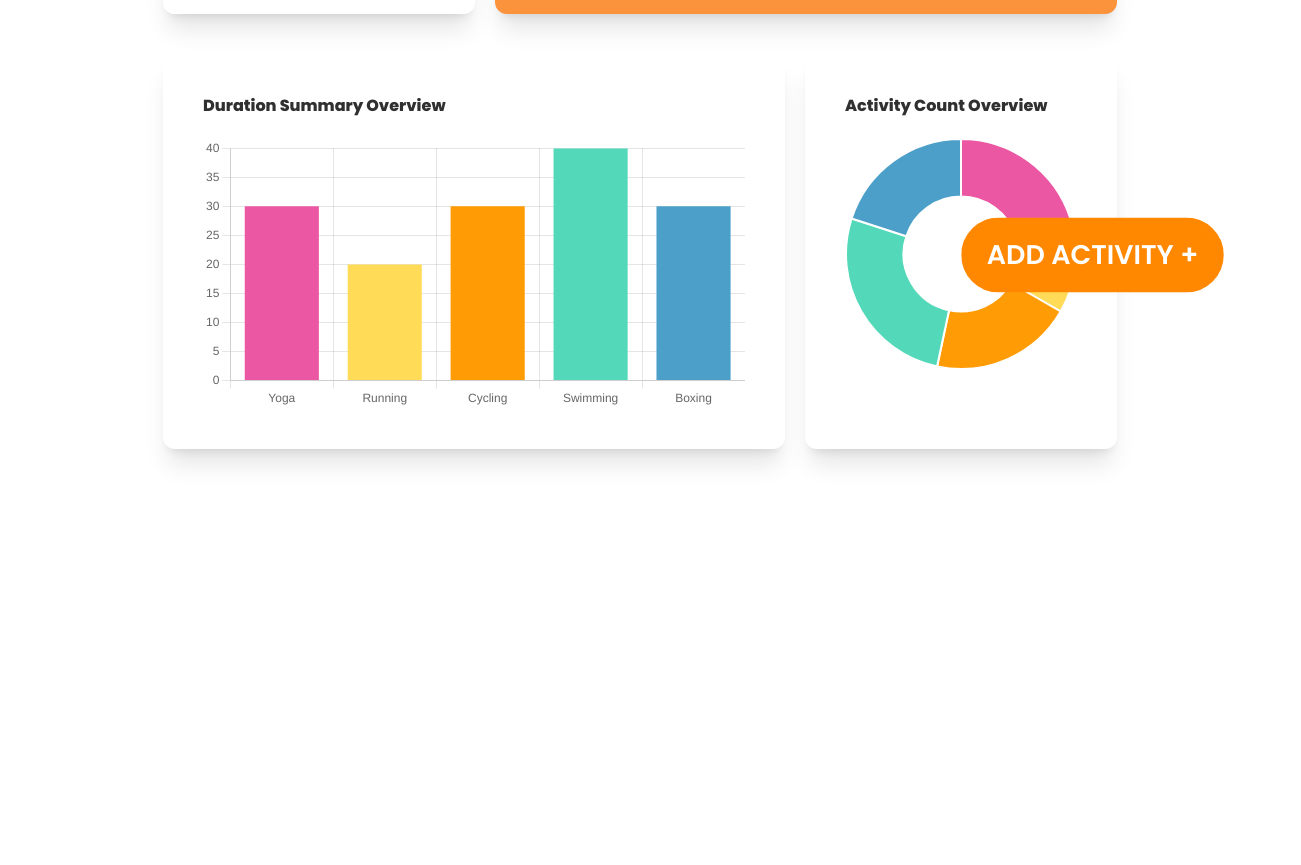
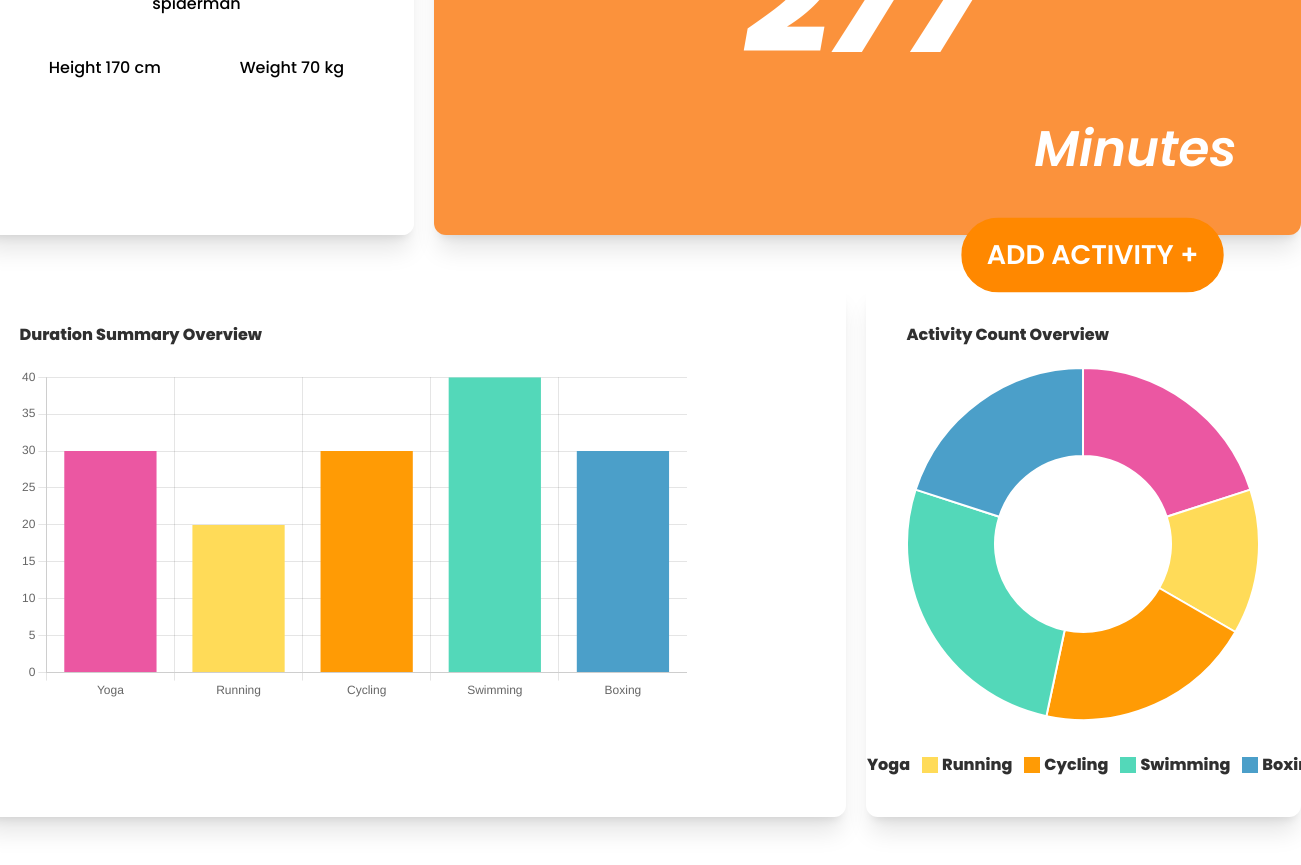
Before and after one commit to peth12/keepfit-react, a React (Vite) app: page /dashboard in a window 1280 px wide. Shown: the part 420-1285 px from the top of the page, 1301 px wide, since content can reach past the window. Before the commit the page ends 909 px from the top, so only its background shows below. Built offline with nearby package versions, Linux system fonts and the light colour scheme; no server answers.

Commit message:
first draft chart

```diff
--- a/src/components/DashboardComponent/ActivityChart.jsx
+++ b/src/components/DashboardComponent/ActivityChart.jsx
@@ -1,6 +1,6 @@
 import React from "react";
 import { Bar } from "react-chartjs-2";
-import { Chart } from "chart.js";
+import { Chart, scales } from "chart.js";
 import { LinearScale, CategoryScale, BarElement } from "chart.js";
 import { useData } from "../ActivityComponent/ActivityData";
 import { Tooltip } from "chart.js";
--- a/src/components/DashboardComponent/DurationChart.jsx
+++ b/src/components/DashboardComponent/DurationChart.jsx
@@ -13,7 +13,6 @@ const DurationChart = () => {
     labels: ["Yoga", "Running", "Cycling", "Swimming", "Boxing"],
     datasets: [
       {
-        label: "time(s)",
         data: [30, 20, 30, 40, 30],
         backgroundColor: [
           "#EB57A2",
@@ -22,43 +21,18 @@ const DurationChart = () => {
           "#53D8B9",
           "#4B9FC9",
         ],
-        hoverBackgroundColor: [
-          "#EB57A2",
-          "#FFDB58",
-          "#ff9b05",
-          "#53D8B9",
-          "#4B9FC9",
-        ],
-        hoverOffset: 6,
+        hoverOffset: 4,
       },
     ],
   };
 
   const options = {
     plugins: {
-      legend: {
-        display: true,
-        position: "center",
-        labels: {
-          generateLabels: function (chart) {
-            const data = chart.data.datasets[0].data;
-            const total = data.reduce((acc, value) => acc + value, 0);
-
-            return data.map((value, index) => ({
-              text: `${chart.data.labels[index]} - ${(
-                (value / total) * 100
-              ).toFixed(2)}%`,
-            }));
+      tooltip: {
+        callbacks: {
+          label: function (context) {
+            return context.label + ": " + context.parsed + "%";
           },
-        },
-      },
-    },
-    tooltips: {
-      callbacks: {
-        label: function (tooltipItem, data) {
-          const label = data.labels[tooltipItem.index];
-          const value = data.datasets[0].data[tooltipItem.index];
-          return `${value} : ${label} `;
         },
       },
     },
@@ -67,6 +41,19 @@ const DurationChart = () => {
   return (
     <div>
       <Doughnut data={data} options={options} />
+      <div className="legend flex gap-3 mt-8 justify-center items-center">
+        {data.labels.map((label, index) => (
+          <div key={index} className="flex items-center gap-1">
+            <div
+              className="legend-color w-4 h-4"
+              style={{
+                backgroundColor: data.datasets[0].backgroundColor[index],
+              }}
+            ></div>
+            <div>{label}</div>
+          </div>
+        ))}
+      </div>
     </div>
   );
 };
--- a/src/views/Dashboard/Dashboard.jsx
+++ b/src/views/Dashboard/Dashboard.jsx
@@ -13,8 +13,8 @@ import DurationChart from "../../components/DashboardComponent/DurationChart";
 export const Dashboard = () => {
   return (
     <Layout>
-      <div className="flex items-center justify-center h-screen">
-        <div className="flex-col  space-y-10 mt-12">
+      <div className="flex justify-center mt-40">
+        <div className="flex-col  space-y-12">
           <div className="flex gap-5  justify-center">
             <div className="shadow-xl rounded-xl p-10  gradient-background-user w-1/3">
               <UserCard />
@@ -27,13 +27,13 @@ export const Dashboard = () => {
             <div className="flex-col items-center shadow-xl overflow-hidden rounded-xl p-10 w-2/3 font-bold">
               <div className="mb-5">Duration Summary Overview</div>
               <div className="">
-                <ActivityChart />
+                <ActivityChart className="" />
               </div>
             </div>
             <div className=" shadow-xl overflow-hidden rounded-xl p-10 w-1/3 font-bold">
               <div className="mb-5">Activity Count Overview</div>
               <div>
-                <DurationChart className="" />
+                <DurationChart className=" scale-150" />
               </div>
             </div>
           </div>
```
